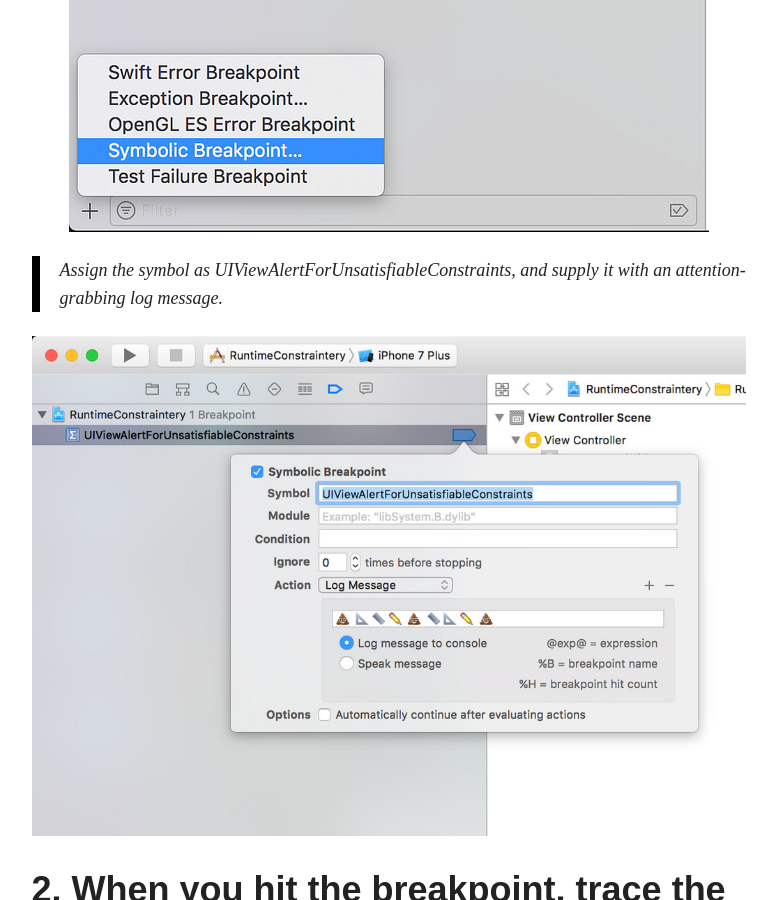
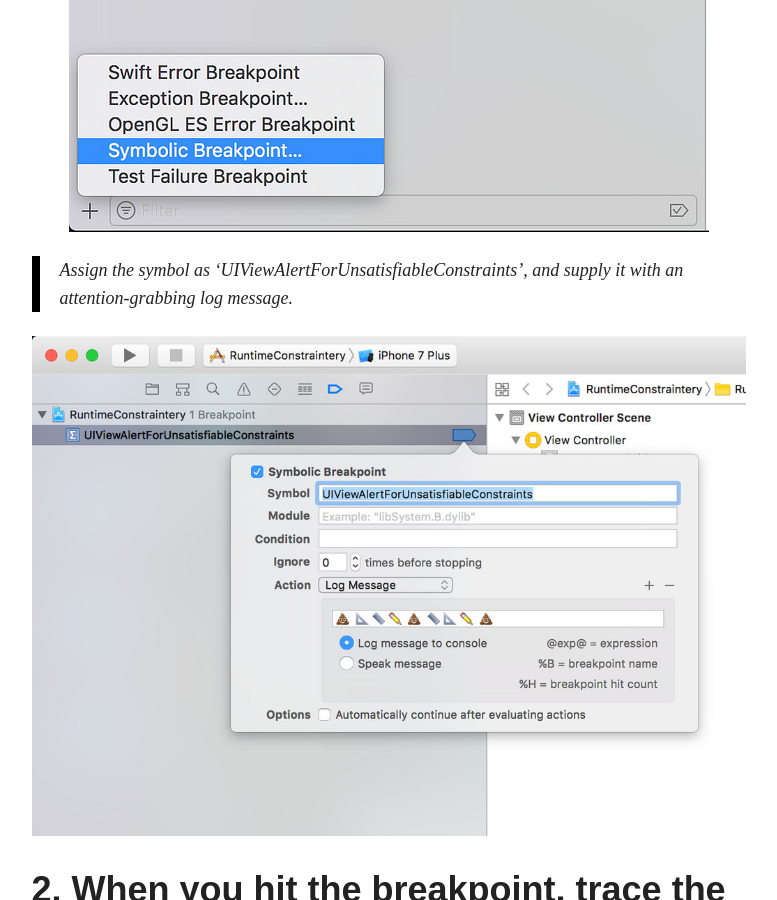
Before and after one commit to Jul3ia/Jul3ia.github.io, a Jekyll site: the page built from _posts/blog/2017-01-07-runtime-constraintery.md, in a window 1280 px wide and 900 px high, scrolled down 2088 px. Shown: the whole window, without its empty margins (348-1125 px from the left). Built offline with Jekyll 4.4.1, drawn with Linux system fonts in a browser that asks for light colours; nearby versions of some CDN libraries; comment, search, counter and statistics services are not loaded.

```diff
--- a/_posts/blog/2017-01-07-runtime-constraintery.md
+++ b/_posts/blog/2017-01-07-runtime-constraintery.md
@@ -47,7 +47,7 @@ Apple helps you out by supplying your first step right in the body of the error
 ![Step One]({{ site.url }}/images/symbolicBreakpoint1.jpg)
 {: .center}
 
-> Assign the symbol as UIViewAlertForUnsatisfiableConstraints, and supply it with an attention-grabbing log message.
+> Assign the symbol as 'UIViewAlertForUnsatisfiableConstraints', and supply it with an attention-grabbing log message.
 
 ![Step Two]({{ site.url }}/images/symbolicBreakpoint2.jpg)
 {: .center}
```
